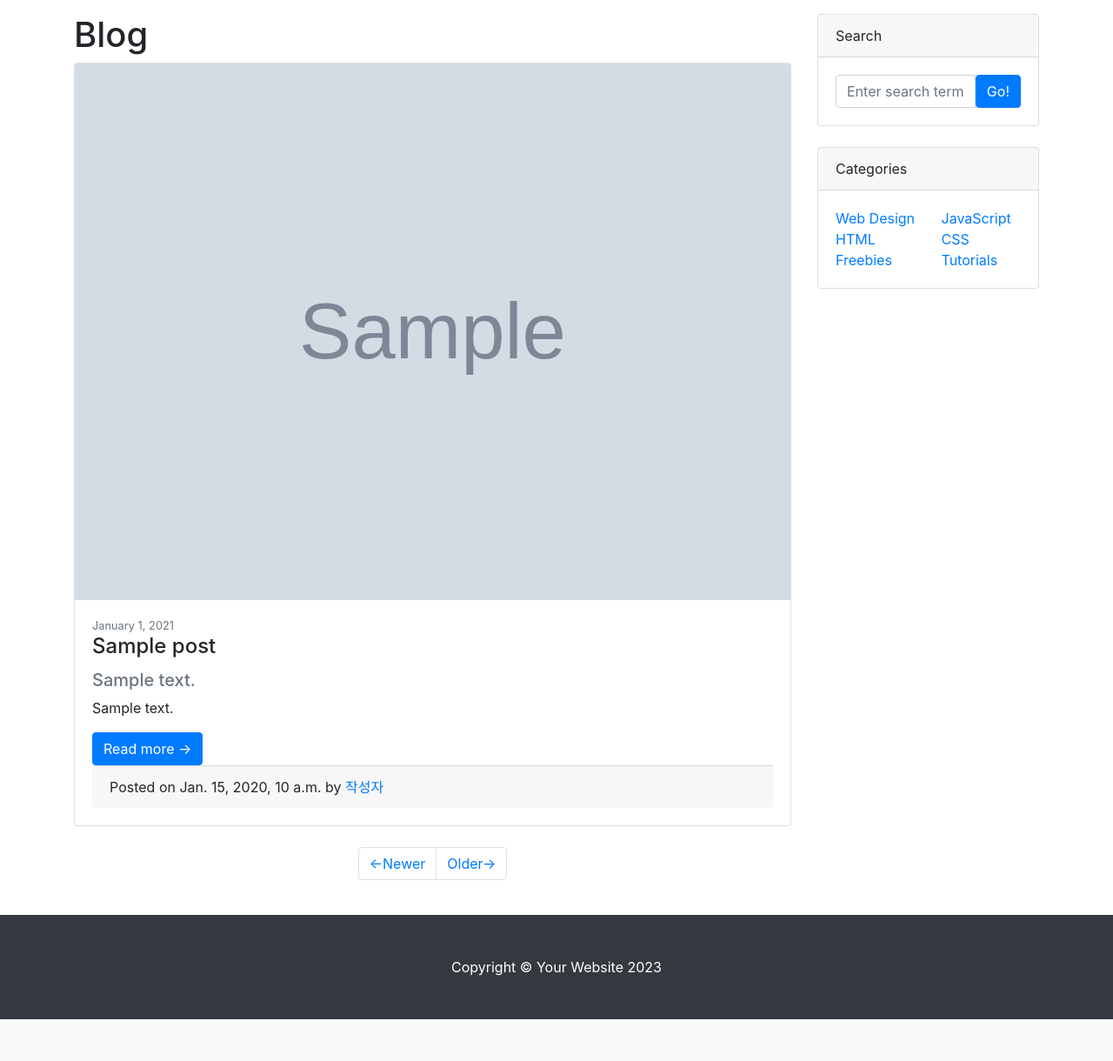
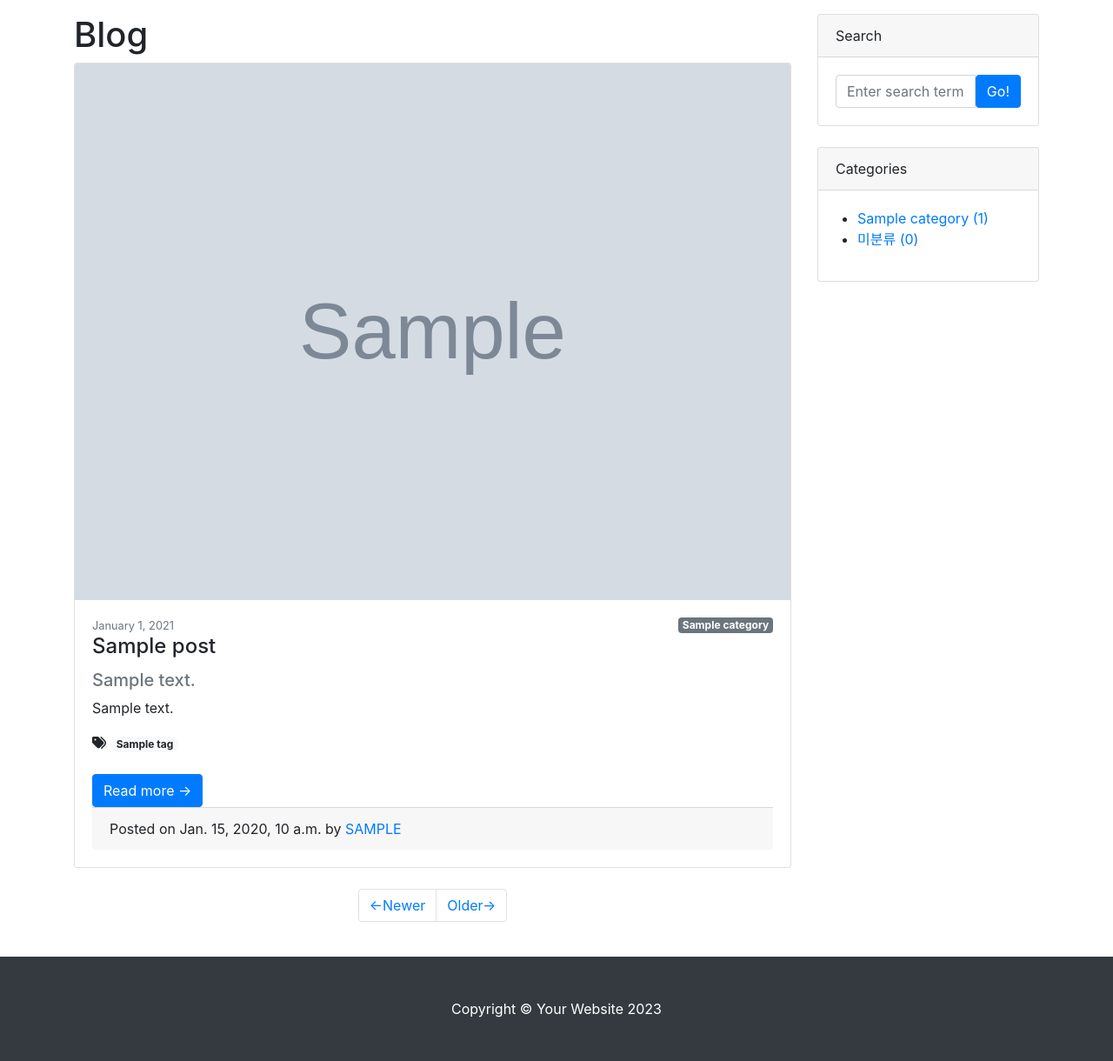
Before and after one commit to l22hs2/Django_Practice, a Django app: page /blog/ in a window 1280 px wide. Shown: the part 56-1276 px from the top of the page at 87% size. Before the commit the page ends 1228 px from the top, so only its background shows below. Run offline with Django 4.2, Linux system fonts and the light colour scheme; tables that the repository leaves empty hold one stand-in row (values such as "Sample post"); grey boxes marked "Sample" are stand-in pictures; parts of the project's set-up code (start-up, migrations or seed data) failed here and were passed over; some libraries are stand-ins or nearby versions.

Commit message:
Create category and Tage function pages (~p.369)

```diff
--- a/blog/models.py
+++ b/blog/models.py
@@ -1,8 +1,35 @@
 from distutils.command.upload import upload
+from django.contrib.auth.models import User
 import os
 from django.db import models
+# from .models import Category
 
 # Create your models here.
+
+class Category(models.Model):
+    name = models.CharField(max_length=50, unique=True)
+    slug = models.SlugField(max_length=200, unique=True, allow_unicode=True)
+
+    def __str__(self):
+        return self.name
+
+    def get_absolute_url(self):
+        return f"/blog/category/{self.slug}/"
+
+    class Meta:
+        verbose_name_plural = 'categories'
+
+class Tag(models.Model):
+    name = models.CharField(max_length=50, unique=True)
+    slug = models.SlugField(max_length=200, unique=True, allow_unicode=True)
+
+    def __str__(self):
+        return self.name
+
+    def get_absolute_url(self):
+        return f"/blog/tag/{self.slug}/"
+
+
 class Post(models.Model): # 상속
     title = models.CharField(max_length=30)
     content = models.TextField()
@@ -13,8 +40,14 @@ class Post(models.Model): # 상속
     file_upload = models.FileField(upload_to='blog/files/files/%Y/%m%d/', blank=True)
     hook_text = models.CharField(max_length=100, blank=True)
 
+    author = models.ForeignKey(User, null=True, blank=True, on_delete=models.SET_NULL)
+
+    category = models.ForeignKey(Category, null=True, blank=True, on_delete=models.SET_NULL)
+
+    tags = models.ManyToManyField(Tag, null=True, blank=True)
+
     def __str__(self):
-        return f"[{self.pk}] {self.title}"
+        return f"[{self.pk}] {self.title} :: {self.author}"
 
     def get_absolute_url(self):
         return f"/blog/{self.pk}/"
--- a/blog/templates/blog/base.html
+++ b/blog/templates/blog/base.html
@@ -56,25 +56,21 @@
                         </div>
                     </div>
                 </div>
-                <!-- Categories widget-->
-                <div class="card mb-4">
+                <!-- Categories widget -->
+                <div class="card mb-4" id="categories-car">
                     <div class="card-header">Categories</div>
                     <div class="card-body">
                         <div class="row">
-                            <div class="col-sm-6">
-                                <ul class="list-unstyled mb-0">
-                                    <li><a href="#!">Web Design</a></li>
-                                    <li><a href="#!">HTML</a></li>
-                                    <li><a href="#!">Freebies</a></li>
-                                </ul>
-                            </div>
-                            <div class="col-sm-6">
-                                <ul class="list-unstyled mb-0">
-                                    <li><a href="#!">JavaScript</a></li>
-                                    <li><a href="#!">CSS</a></li>
-                                    <li><a href="#!">Tutorials</a></li>
-                                </ul>
-                            </div>
+                            <ul>
+                                {% for category in categories %}
+                                <li>
+                                    <a href="{{ category.get_absolute_url }}">{{ category }} ({{ category.post_set.count }})</a>
+                                </li>
+                                {% endfor %}
+                                <li>
+                                    <a href="/blog/category/no_category/">미분류 ({{ no_category_post_count }})</a>
+                                </li>
+                            </ul>
                         </div>
                     </div>
                 </div>
--- a/blog/templates/blog/post_list.html
+++ b/blog/templates/blog/post_list.html
@@ -1,6 +1,15 @@
 {% extends 'blog/base.html' %}
 {% block main_area %}
-                <h1>Blog</h1>
+                <h1>Blog
+                    {% if category %}
+                        <span class="badge badge-secondary">{{ category }}</span>
+                    {% endif %}
+                    {% if tag %}
+                        <span class="badge badge-info">
+                          <i class="fas fa-tags"></i> {{ tag }} ({{ tag.post_set.count }})
+                        </span>
+                    {% endif %}
+                </h1>
                 {% if post_list.exists %}
                     <!-- Blog post-->
                     {% for p in post_list %}
@@ -11,6 +20,25 @@
                                 <img class="card-img-top" src="https://picsum.photos/seed/{{ p.id }}/800/200" alt="Not Found Image" />
                             {% endif %}
                         <div class="card-body">
+                            {% if p.category %}
+                                <span class="badge badge-secondary float-right">
+                                    {{ p.category }}
+                                </span>
+                            {% else %}
+                                <span class="badge badge-secondary float-right">
+                                    미분류
+                                </span>
+                            {% endif %}
+
+
+                            <!-- <span class="badge badge-secondary float-right">
+                                {% if p.category %}
+                                    {{ p.category }}
+                                {% else %}
+                                    미분류
+                            </span>
+                                {% endif %} -->
+
                             <div class="small text-muted">January 1, 2021</div>
                             <h2 class="card-title h4">{{ p.title }}</h2>
 
@@ -19,9 +47,21 @@
                             {% endif %}
 
                             <p class="card-text">{{ p.content | truncatewords:45 }}</p>
+
+                            {% if p.tags.exists %}
+                                <i class="fas fa-tags"></i>
+                                {% for tag in p.tags.iterator %}
+                                    <a href="{{ tag.get_absolute_url }}">
+                                        <span class="badge badge-pill badge-light">{{ tag }}</span>
+                                    </a>
+                                {% endfor %}
+                                <br/>
+                                <br/>
+                            {% endif %}
+
                             <a class="btn btn-primary" href="{{ p.get_absolute_url }}">Read more →</a>
                             <div class="card-footer text=muted">
-                                Posted on {{ p.created_at }} by <a href="">작성자</a>
+                                Posted on {{ p.created_at }} by <a href="">{{ p.author | upper }}</a>
                             </div>
                         </div>
                     </div>
--- a/blog/urls.py
+++ b/blog/urls.py
@@ -3,7 +3,9 @@ from django.urls import path
 from blog import views
 
 urlpatterns = [
+    path('tag/<str:slug>/', views.tag_page),
     path('', views.PostList.as_view()),
     # path('<int:pk>/', views.single_post_page),
     path('<int:pk>/', views.PostDetail.as_view()),
+    path('category/<str:slug>/', views.category_page),
 ]
--- a/blog/views.py
+++ b/blog/views.py
@@ -1,28 +1,58 @@
 from django.views.generic import ListView, DetailView
 from django.shortcuts import render
-from blog.models import Post
+from blog.models import Category, Post, Tag
 
 class PostList(ListView):
     model = Post
     ordering = '-pk'
 
+    def get_context_data(self, **kwargs):
+        context = super(PostList, self).get_context_data()
+        context['categories'] = Category.objects.all()
+        context['no_category_post_count'] = Post.objects.filter(category=None).count()
+        return context
+
 class PostDetail(DetailView):
     model = Post
     ordering = '-pk'
 
+    def get_context_data(self, **kwargs):
+        context = super(PostDetail, self).get_context_data()
+        context['categories'] = Category.objects.all()
+        context['no_category_post_count'] = Post.objects.filter(category=None).count()
+        return context
 
-# def index(request):
-#     posts = Post.objects.all().order_by('-pk') # select * from post, -pk -> 내림차순
-#     return render(request, 'blog/index.html',
-#         {
-#             'posts_':posts,
-#         }
-#     )
+def category_page(request, slug):
+    if slug == 'no_category':
+        category = "미분류"
+        post_list = Post.objects.filter(category=None)
+    else:
+        category = Category.objects.get(slug=slug)
+        post_list = Post.objects.filter(category=category)
 
-# def single_post_page(request, pk):
-#     post = Post.objects.get(pk=pk) # select pk from post
-#     return render(request, 'blog/single_post_page.html',
-#         {
-#             'post_':post
-#         }
-#     )
+    return render(
+        request,
+        'blog/post_list.html',
+        {
+            'post_list': post_list,
+            'categories': Category.objects.all(),
+            'no_category_post_count': Post.objects.filter(category=None).count(),
+            'category': category,
+            # 여기 까지 p.341
+        }
+    )
+
+def tag_page(request, slug):
+    tag = Tag.objects.get(slug=slug)
+    post_list = tag.post_set.all()
+
+    return render(
+        request,
+        'blog/post_list.html',
+        {
+            'post_list': post_list,
+            'tag': tag,
+            'categories': Category.objects.all(),
+            'no_category_post_count': Post.objects.filter(category=None).count(),
+        }
+    )
```
Also changed, not shown: blog/admin.py (+12 -1 lines), blog/templates/blog/post_detail.html (+30 -3 lines).
